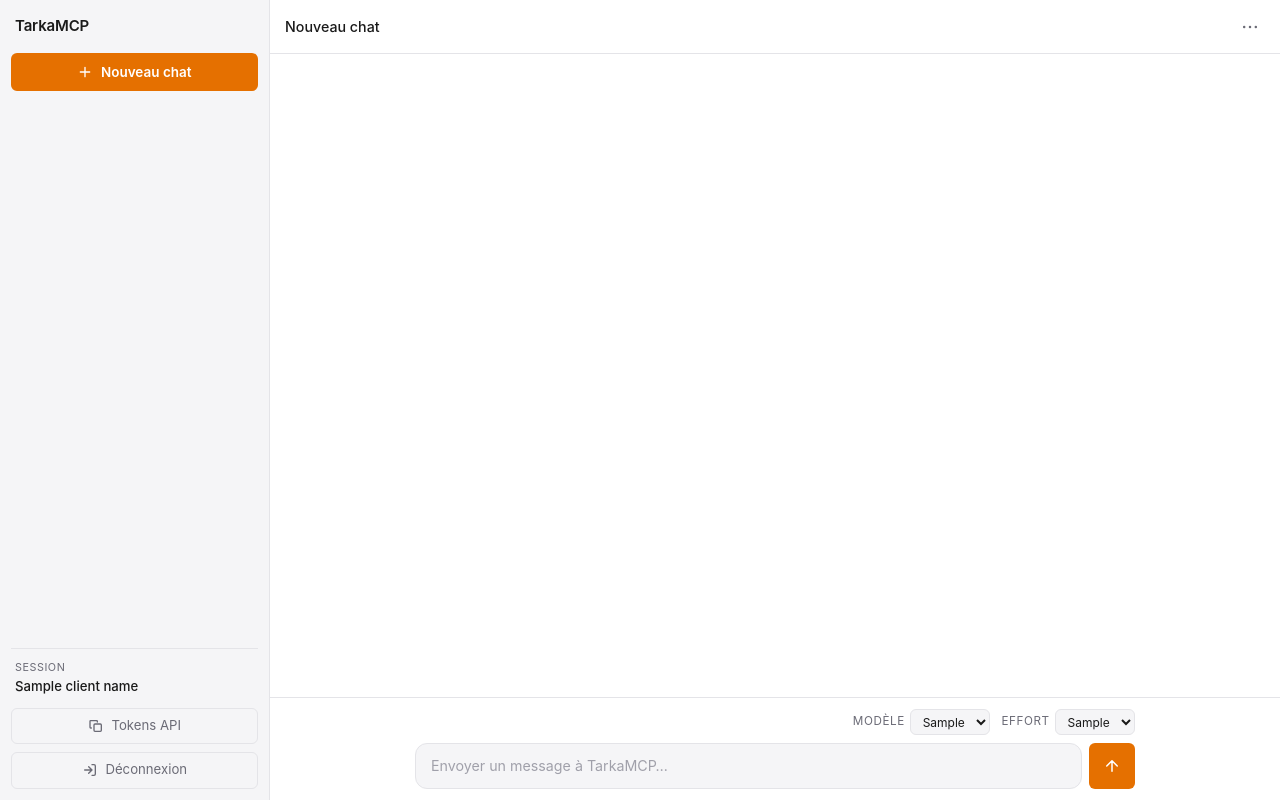
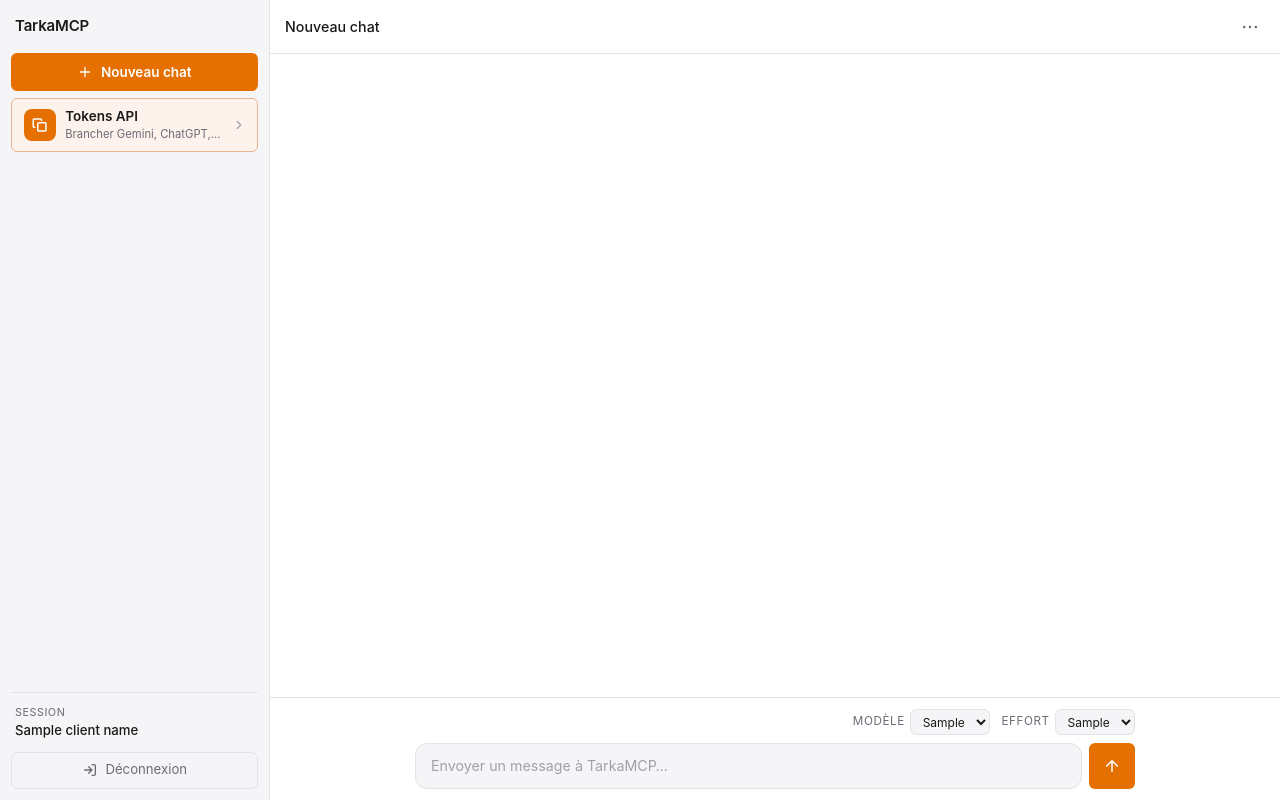
Before and after one commit to Showdown76py/BeaconMCP, a Python web app: template src/tarkamcp/dashboard/templates/chat.html in a window 1280 px wide. Run offline with Jinja, Linux system fonts and the light colour scheme; the template is opened without the code that fills it: most values are stand-ins (such as "Sample title", 1, 10 or a date in 2020).

Commit message:
Promote Tokens API to a prominent sidebar CTA
About 40% of users come to the dashboard for external-client token
management, not chat. The tiny ghost link at the bottom of the
sidebar buried that flow. Moved it to a proper call-to-action card
directly under "Nouveau chat":

- Icon tile in the accent colour on the left, two-line label on the
  right (title + "Brancher Gemini, ChatGPT, Claude Desktop…"),
  chevron on the far right that slides forward on hover.
- Accent-tinted background + border, darkens on hover, subtle
  press-down on active. Competes visually with the primary chat
  button without copying it verbatim, so the eye treats them as
  two distinct entry points rather than a duplicated action.

Removed the redundant ghost-style link from the sidebar footer -- the
footer now carries only Session info + Déconnexion, as before tokens
existed.

Co-Authored-By: Claude Opus 4.7 (1M context) <noreply@anthropic.com>

```diff
--- a/src/tarkamcp/dashboard/static/app.css
+++ b/src/tarkamcp/dashboard/static/app.css
@@ -286,6 +286,74 @@ button.primary.icon-btn {
   padding: 0.55rem;
   border-radius: var(--radius-sm);
   aspect-ratio: 1;
+}
+
+/* Prominent "Tokens API" call-to-action right below "Nouveau chat".
+ * Sized like a second primary action so it competes for attention --
+ * ~40% of users arrive for external-client token management, not chat. */
+.sidebar-cta {
+  display: flex;
+  align-items: center;
+  gap: 0.65rem;
+  padding: 0.65rem 0.75rem;
+  border-radius: var(--radius-sm);
+  border: 1px solid color-mix(in oklab, var(--accent) 45%, var(--border));
+  background: color-mix(in oklab, var(--accent) 9%, var(--bg-elevated));
+  color: var(--fg);
+  text-decoration: none;
+  transition: background 150ms ease, border-color 150ms ease, transform 80ms ease;
+}
+
+.sidebar-cta:hover {
+  background: color-mix(in oklab, var(--accent) 16%, var(--bg-elevated));
+  border-color: var(--accent);
+}
+.sidebar-cta:active { transform: translateY(1px); }
+
+.sidebar-cta-icon {
+  display: inline-flex;
+  align-items: center;
+  justify-content: center;
+  width: 32px;
+  height: 32px;
+  border-radius: 8px;
+  background: var(--accent);
+  color: var(--accent-fg);
+  flex-shrink: 0;
+}
+
+.sidebar-cta-text {
+  display: flex;
+  flex-direction: column;
+  min-width: 0;
+  flex: 1;
+}
+
+.sidebar-cta-title {
+  font-weight: 600;
+  font-size: 0.9rem;
+  line-height: 1.15;
+  color: var(--fg);
+}
+
+.sidebar-cta-sub {
+  font-size: 0.75rem;
+  color: var(--fg-muted);
+  line-height: 1.25;
+  margin-top: 0.15rem;
+  overflow: hidden;
+  text-overflow: ellipsis;
+  white-space: nowrap;
+}
+
+.sidebar-cta-chev {
+  color: var(--fg-faint);
+  flex-shrink: 0;
+  transition: color 150ms ease, transform 150ms ease;
+}
+.sidebar-cta:hover .sidebar-cta-chev {
+  color: var(--accent);
+  transform: translateX(2px);
 }
 
 button.ghost,
--- a/src/tarkamcp/dashboard/templates/chat.html
+++ b/src/tarkamcp/dashboard/templates/chat.html
@@ -45,6 +45,17 @@
       <span>Nouveau chat</span>
     </button>
 
+    <a href="/app/tokens" class="sidebar-cta">
+      <div class="sidebar-cta-icon">
+        <svg width="18" height="18"><use href="#i-copy"/></svg>
+      </div>
+      <div class="sidebar-cta-text">
+        <span class="sidebar-cta-title">Tokens API</span>
+        <span class="sidebar-cta-sub">Brancher Gemini, ChatGPT, Claude Desktop…</span>
+      </div>
+      <svg class="sidebar-cta-chev" width="14" height="14" aria-hidden="true"><use href="#i-chev-r"/></svg>
+    </a>
+
     <nav id="conv-list" aria-label="Liste des conversations"></nav>
 
     <div class="sidebar-foot">
@@ -52,10 +63,6 @@
         <span class="muted small">Session</span>
         <span class="client-name">{{ client_name }}</span>
       </div>
-      <a href="/app/tokens" class="ghost full sidebar-link">
-        <svg width="16" height="16"><use href="#i-copy"/></svg>
-        <span>Tokens API</span>
-      </a>
       <form method="POST" action="/app/logout">
         <input type="hidden" name="csrf_token" value="{{ csrf_token }}">
         <button type="submit" class="ghost full">
```
